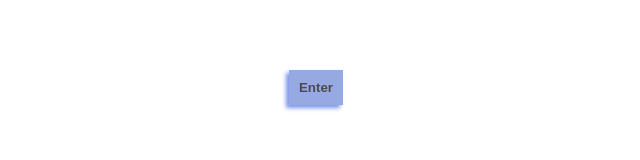
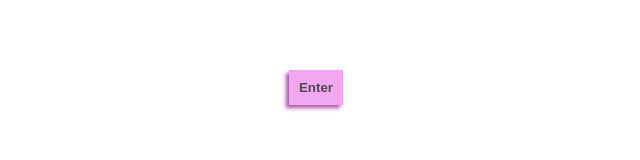
Before and after one commit to emilykmcullen/kitty_fursbags_story_game, a React (Create React App) app: page / in a window 1280 px wide. Shown: the part 560-720 px from the top of the page, without its empty margins (319-959 px from the left). Built offline with nearby package versions, Linux system fonts and the light colour scheme.

Commit message:
updated next button

```diff
--- a/src/index.css
+++ b/src/index.css
@@ -80,15 +80,15 @@ code {
   border: none;
   padding: 10px;
   opacity: 0.7;
-  background-color: rgb(106, 133, 216);
-  box-shadow: -3px 3px 4px royalblue;
+  background-color: rgb(235, 130, 235);
+  box-shadow: -3px 3px 4px darkmagenta;
 }
 
 .next-button:hover{
   opacity: 1;
   position: relative;
   top: 2px;
-  box-shadow: -1px 1px 2px royalblue;
+  box-shadow: -1px 1px 2px darkmagenta;
 
 
 }
```
